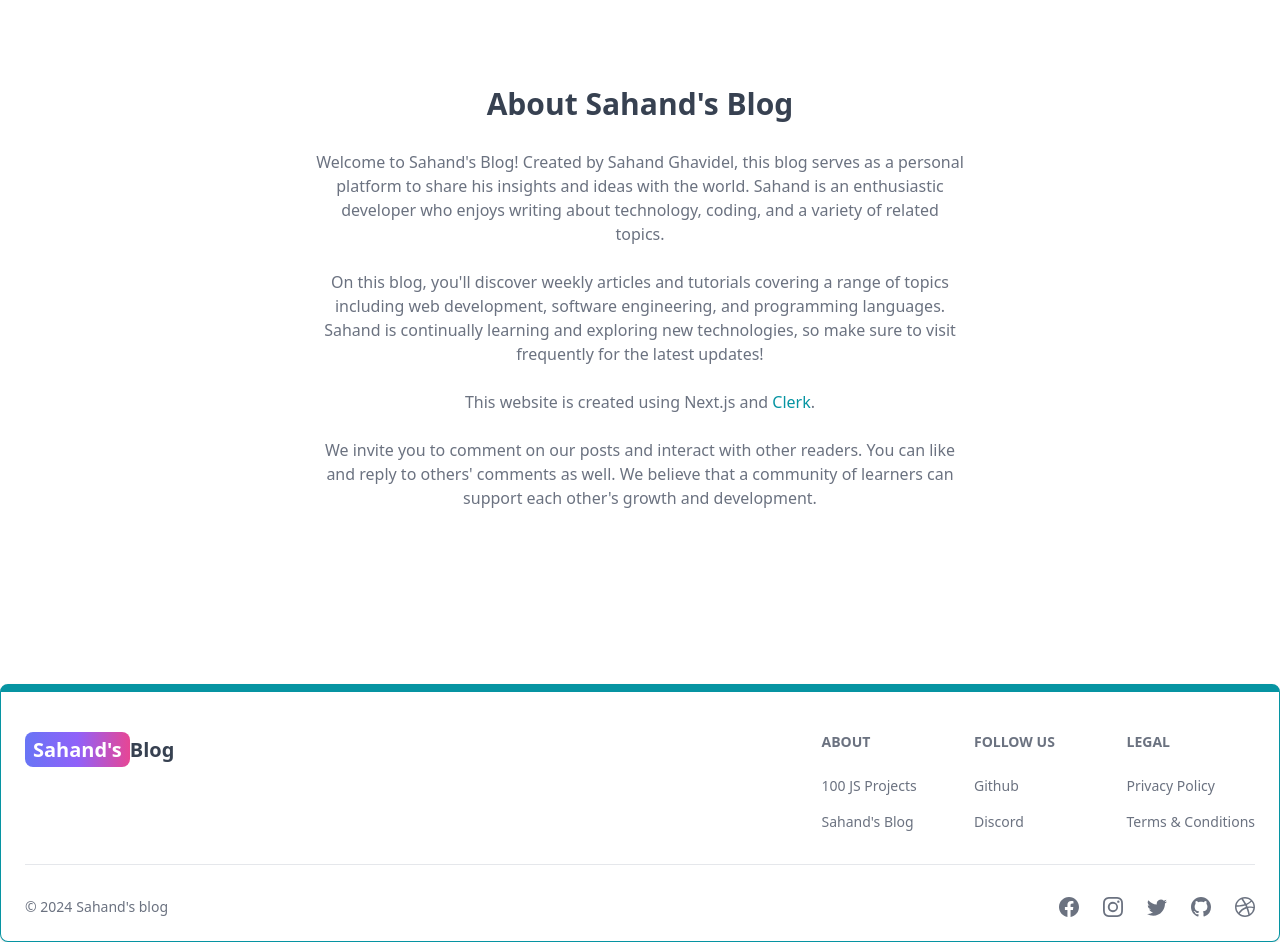
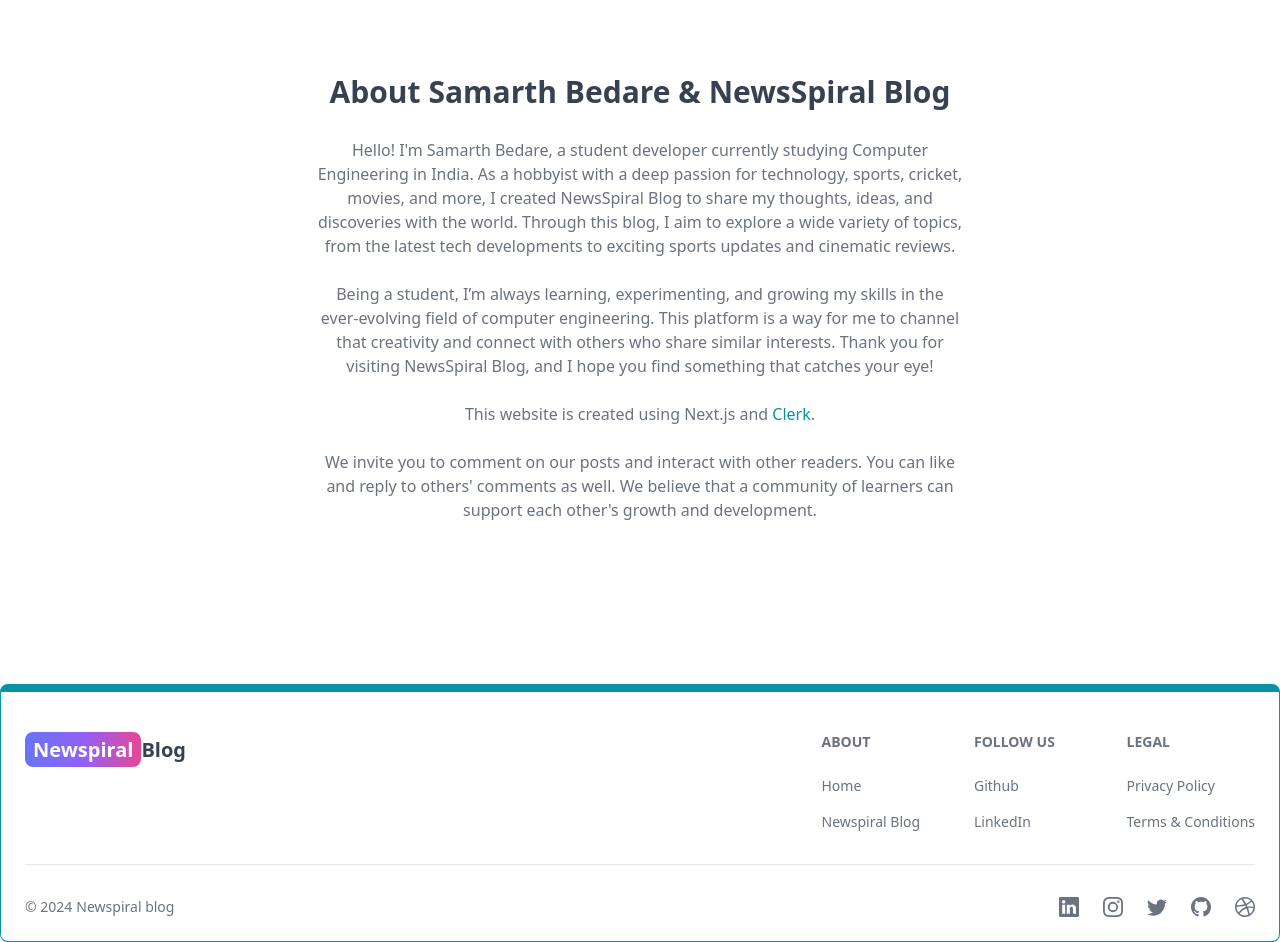
Before and after one commit to samarthbedare/next-blog, a Next.js app: page /about in a window 1280 px wide. Shown: the part 180-1122 px from the top of the page. Built offline with nearby package versions, Linux system fonts and the light colour scheme; no server answers.

Commit message:
data fixes

```diff
--- a/src/app/about/page.jsx
+++ b/src/app/about/page.jsx
@@ -4,22 +4,13 @@ export default function About() {
         <div className='max-w-2xl mx-auto p-3 text-center'>
           <div>
             <h1 className='text-3xl font font-semibold text-center my-7'>
-              About Sahand&apos;s Blog
+            About Samarth Bedare & NewsSpiral Blog
             </h1>
             <div className='text-md text-gray-500 flex flex-col gap-6'>
               <p>
-                Welcome to Sahand&apos;s Blog! Created by Sahand Ghavidel, this blog
-                serves as a personal platform to share his insights and ideas with
-                the world. Sahand is an enthusiastic developer who enjoys writing
-                about technology, coding, and a variety of related topics.
-              </p>
-
+              Hello! I'm Samarth Bedare, a student developer currently studying Computer Engineering in India. As a hobbyist with a deep passion for technology, sports, cricket, movies, and more, I created NewsSpiral Blog to share my thoughts, ideas, and discoveries with the world. Through this blog, I aim to explore a wide variety of topics, from the latest tech developments to exciting sports updates and cinematic reviews.              </p>
               <p>
-                On this blog, you&apos;ll discover weekly articles and tutorials
-                covering a range of topics including web development, software
-                engineering, and programming languages. Sahand is continually
-                learning and exploring new technologies, so make sure to visit
-                frequently for the latest updates!
+              Being a student, I’m always learning, experimenting, and growing my skills in the ever-evolving field of computer engineering. This platform is a way for me to channel that creativity and connect with others who share similar interests. Thank you for visiting NewsSpiral Blog, and I hope you find something that catches your eye!
               </p>
 
               <p>
--- a/src/app/components/DashSidebar.jsx
+++ b/src/app/components/DashSidebar.jsx
@@ -77,6 +77,17 @@ export default function DashSidebar() {
               </Sidebar.Item>
             </Link>
           )}
+          {user?.publicMetadata?.isAdmin && (
+            <Link href='/dashboard/create-post'>
+              <Sidebar.Item
+                active={tab === 'Create post'}
+                icon={HiDocumentText}
+                as='div'
+              >
+                Create post
+              </Sidebar.Item>
+            </Link>
+          )}
           <Sidebar.Item icon={HiArrowSmRight} className='cursor-pointer'>
             <SignOutButton />
           </Sidebar.Item>
--- a/src/app/components/Footer.jsx
+++ b/src/app/components/Footer.jsx
@@ -8,6 +8,7 @@ import {
   BsTwitter,
   BsGithub,
   BsDribbble,
+  BsLinkedin,
 } from 'react-icons/bs';
 export default function FooterCom() {
   return (
@@ -20,7 +21,7 @@ export default function FooterCom() {
               className='self-center whitespace-nowrap text-lg sm:text-xl font-semibold dark:text-white'
             >
               <span className='px-2 py-1 bg-gradient-to-r from-indigo-500 via-purple-500 to-pink-500 rounded-lg text-white'>
-                Sahand&apos;s
+                Newspiral
               </span>
               Blog
             </Link>
@@ -30,18 +31,18 @@ export default function FooterCom() {
               <Footer.Title title='About' />
               <Footer.LinkGroup col>
                 <Footer.Link
-                  href='https://www.100jsprojects.com'
+                  href='#'
                   target='_blank'
                   rel='noopener noreferrer'
                 >
-                  100 JS Projects
+                  Home
                 </Footer.Link>
                 <Footer.Link
                   href='/about'
                   target='_blank'
                   rel='noopener noreferrer'
                 >
-                  Sahand&apos;s Blog
+                  Newspiral Blog
                 </Footer.Link>
               </Footer.LinkGroup>
             </div>
@@ -49,13 +50,13 @@ export default function FooterCom() {
               <Footer.Title title='Follow us' />
               <Footer.LinkGroup col>
                 <Footer.Link
-                  href='https://www.github.com/sahandghavidel'
+                  href='https://www.github.com/samarthbedare'
                   target='_blank'
                   rel='noopener noreferrer'
                 >
                   Github
                 </Footer.Link>
-                <Footer.Link href='#'>Discord</Footer.Link>
+                <Footer.Link href='https://www.linkedin.com/in/samarthbedare/'>LinkedIn</Footer.Link>
               </Footer.LinkGroup>
             </div>
             <div>
@@ -71,15 +72,15 @@ export default function FooterCom() {
         <div className='w-full sm:flex sm:items-center sm:justify-between'>
           <Footer.Copyright
             href='#'
-            by="Sahand's blog"
+            by="Newspiral blog"
             year={new Date().getFullYear()}
           />
           <div className='flex gap-6 sm:mt-0 mt-4 sm:justify-center'>
-            <Footer.Icon href='#' icon={BsFacebook} />
+            <Footer.Icon href='https://www.linkedin.com/in/samarthbedare/' icon={BsLinkedin} />
             <Footer.Icon href='#' icon={BsInstagram} />
             <Footer.Icon href='#' icon={BsTwitter} />
             <Footer.Icon
-              href='https://github.com/sahandghavidel'
+              href='https://github.com/samarthbedare'
               icon={BsGithub}
             />
             <Footer.Icon href='#' icon={BsDribbble} />
--- a/src/app/components/Header.jsx
+++ b/src/app/components/Header.jsx
@@ -92,11 +92,7 @@ export default function Header() {
             About
           </Navbar.Link>
         </Link>
-        <Link href='/projects'>
-          <Navbar.Link active={path === '/projects'} as={'div'}>
-            Projects
-          </Navbar.Link>
-        </Link>
+
       </Navbar.Collapse>
     </Navbar>
   );
--- a/src/app/dashboard/create-post/page.jsx
+++ b/src/app/dashboard/create-post/page.jsx
@@ -124,9 +124,20 @@ export default function CreatePostPage() {
               }
             >
               <option value='uncategorized'>Select a category</option>
-              <option value='javascript'>JavaScript</option>
-              <option value='reactjs'>React.js</option>
-              <option value='nextjs'>Next.js</option>
+              <option value='technology'>Technology</option>
+              <option value='movies'>Movies</option>
+              <option value='programming'>Programming</option>
+              <option value='gaming'>Gaming</option>
+              <option value='sports'>Sports</option>
+              <option value='cricket'>Cricket</option>
+              <option value='political'>Political</option>
+              <option value='health'>Health</option>
+              <option value='food'>Food</option>
+              <option value='finance'>Finance</option>
+              <option value='education'>Education</option>
+              <option value='trending'>Trending</option>
+              <option value='india'>India</option>
+              <option value='world'>World</option>
             </Select>
           </div>
           <div className='flex gap-4 items-center justify-between border-4 border-teal-500 border-dotted p-3'>
--- a/src/app/page.jsx
+++ b/src/app/page.jsx
@@ -20,8 +20,7 @@ export default async function Home() {
       <div className='flex flex-col gap-6 p-28 px-3 max-w-6xl mx-auto '>
         <h1 className='text-3xl font-bold lg:text-6xl'>Welcome to my Blog</h1>
         <p className='text-gray-500 text-sm sm:text-base'>
-          Discover a variety of articles and tutorials on topics such as web
-          development, software engineering, and programming languages, all
+          Discover a variety of articles and tutorials on topics such as technology, sports, cricket, movies, and more, all
           brought to you through a blog built with Next.js and{' '}
           <a
             href='https://go.clerk.com/fgJHKlt'
@@ -39,9 +38,7 @@ export default async function Home() {
           View all posts
         </Link>
       </div>
-      <div className='p-3 bg-amber-100 dark:bg-slate-700'>
-        <CallToAction />
-      </div>
+
       <div className='p-3 flex flex-col gap-8 py-7'>
         <RecentPosts limit={9} />
         <Link
```
